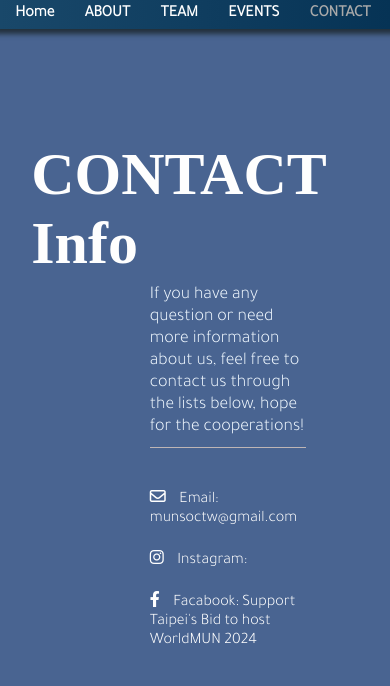
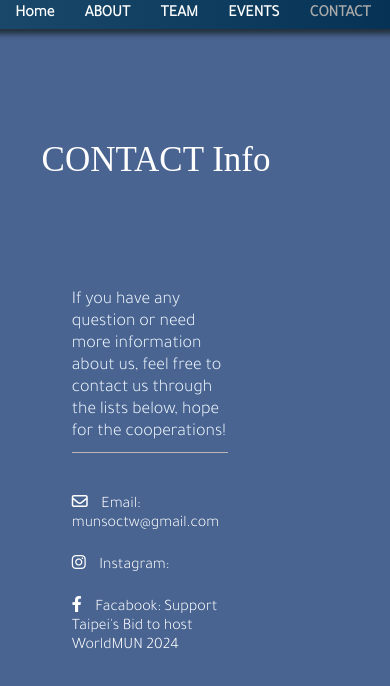
Before and after one commit to ChengXuPanPanPan/MST-0505-update.github.io, a plain HTML site: page contact.html in a window 390 px wide. Drawn offline with nearby package versions, Linux system fonts and the light colour scheme; a web font is replaced by a local one.

Commit message:
Update contact.css

```diff
--- a/Css/contact.css
+++ b/Css/contact.css
@@ -91,7 +91,26 @@ body {
 .contact-wrap .contact-option .info li i {
     margin-right: 10px;
 }
-
+@media(max-width:768px) {
+    .contact-wrap {
+        display: flex;
+        flex-direction: column;
+        align-items: center;
+    }
+    .contact-wrap .topic {
+        position: relative;
+        left: 0;
+        font-size: 35px;
+        font-weight: 100;
+        margin: 0 auto;
+    }
+    .contact-wrap .contact-option {
+        position: relative;
+        width: 50%;
+        top: 20%;
+        margin: 0 auto;
+    }
+}
 @keyframes FadeIn {
     0% {
         opacity: 0;
```
